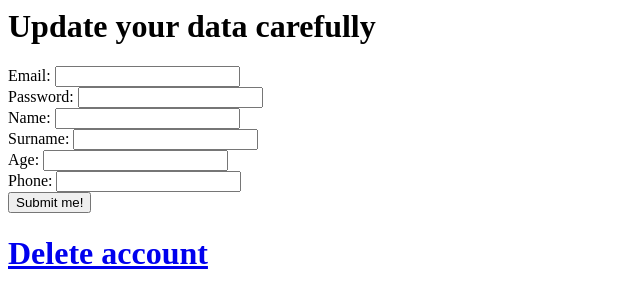
After one commit to Chic0o0/proyectoBasePHP, a PHP site: page /settings in a window 1280 px wide. The commit adds this page. Shown: the top 308 px of the page, without its empty margins (0-640 px from the left). Run offline with PHP 8.4, Linux system fonts and the light colour scheme.

Commit message:
Added scheme for delete and update, will do logic and db. Added some willDo

```diff
--- /dev/null
+++ b/app/pages/delete.php
@@ -0,0 +1,2 @@
+<?php
+require_once "..\logic\pages\deleteLogic.php";
--- a/app/pages/login.php
+++ b/app/pages/login.php
@@ -2,6 +2,7 @@
 $email_regex="^[a-z0-9._%+-]+@[a-z0-9.-]+\.[a-z]{2,}$";
 $password_regex=".{8,}";
 
+//willDo check if $_POST treatment is secure
 if(isset($_GET['email'], $_GET['password'])){
     if(
         preg_match("/".$email_regex."/", $_GET["email"]) &&
--- /dev/null
+++ b/app/pages/settings.php
@@ -0,0 +1,72 @@
+<?php
+$email_regex="^[a-z0-9._%+-]+@[a-z0-9.-]+\.[a-z]{2,}$";
+$password_regex=".{8,}";
+$phone_regex="[0-9]{9}";
+
+//willDo check if $_POST treatment is secure
+if($_SERVER['REQUEST_METHOD'] == 'POST'){
+    if(
+        preg_match("/".$email_regex."/", $_POST["upEmail"]) &&
+        preg_match("/".$password_regex."/", $_POST["upPassword"]) &&
+        (empty($_POST["upName"])==0 && gettype($_POST["upName"])=="string")&&
+        (empty($_POST["upSurname"])==0 && gettype($_POST["upSurname"])=="string")&&
+        (empty($_POST["upAge"])==0 && gettype(intval($_POST["upAge"]))=="integer")&&
+        preg_match("/".$phone_regex."/", $_POST["upPhone"])
+    ){
+        require_once "..\logic\pages\updateLogic.php";
+    } else {
+        echo("<h1>Complete every form input to create an account</h1>");
+    }
+}
+?>
+
+<div>
+    <h1>Update your data carefully</h1>
+    <form action="settings" method="POST">
+
+        <label>Email: <input
+            type="email"
+            name="upEmail"
+            pattern=<?php echo $email_regex?>
+            title="Please enter a valid email address"
+            required/>
+        </label></br>
+
+        <label>Password: <input
+            type="password"
+            name="upPassword"
+            pattern=<?php echo $password_regex?>
+            title="Password must be eight or more characters"
+            required/>
+        </label></br>
+
+        <label>Name: <input
+            type="text"
+            name="upName"
+            required/>
+        </label></br>
+
+        <label>Surname: <input
+            type="text"
+            name="upSurname"
+            required/>
+        </label></br>
+
+        <label>Age: <input
+            type="number"
+            name="upAge"
+            required/>
+        </label></br>
+
+        <label>Phone: <input
+            type="tel"
+            name="upPhone"
+            pattern=<?php echo $phone_regex?>
+            title="Phone must be 9 digits exactly"
+            required/>
+        </label></br>
+
+        <label><input type="submit" name="submitSignUp" value="Submit me!"/></label>
+    </form>
+    <h1><a href="delete">Delete account</a></h1>
+</div>
--- /dev/null
+++ b/logic/pages/deleteLogic.php
@@ -0,0 +1 @@
+<h1>deleteLogic</h1>
--- /dev/null
+++ b/logic/pages/updateLogic.php
@@ -0,0 +1 @@
+<h1>updateLogic</h1>
```
Also changed, not shown: app/pages/header.php (+3 -7 lines).
